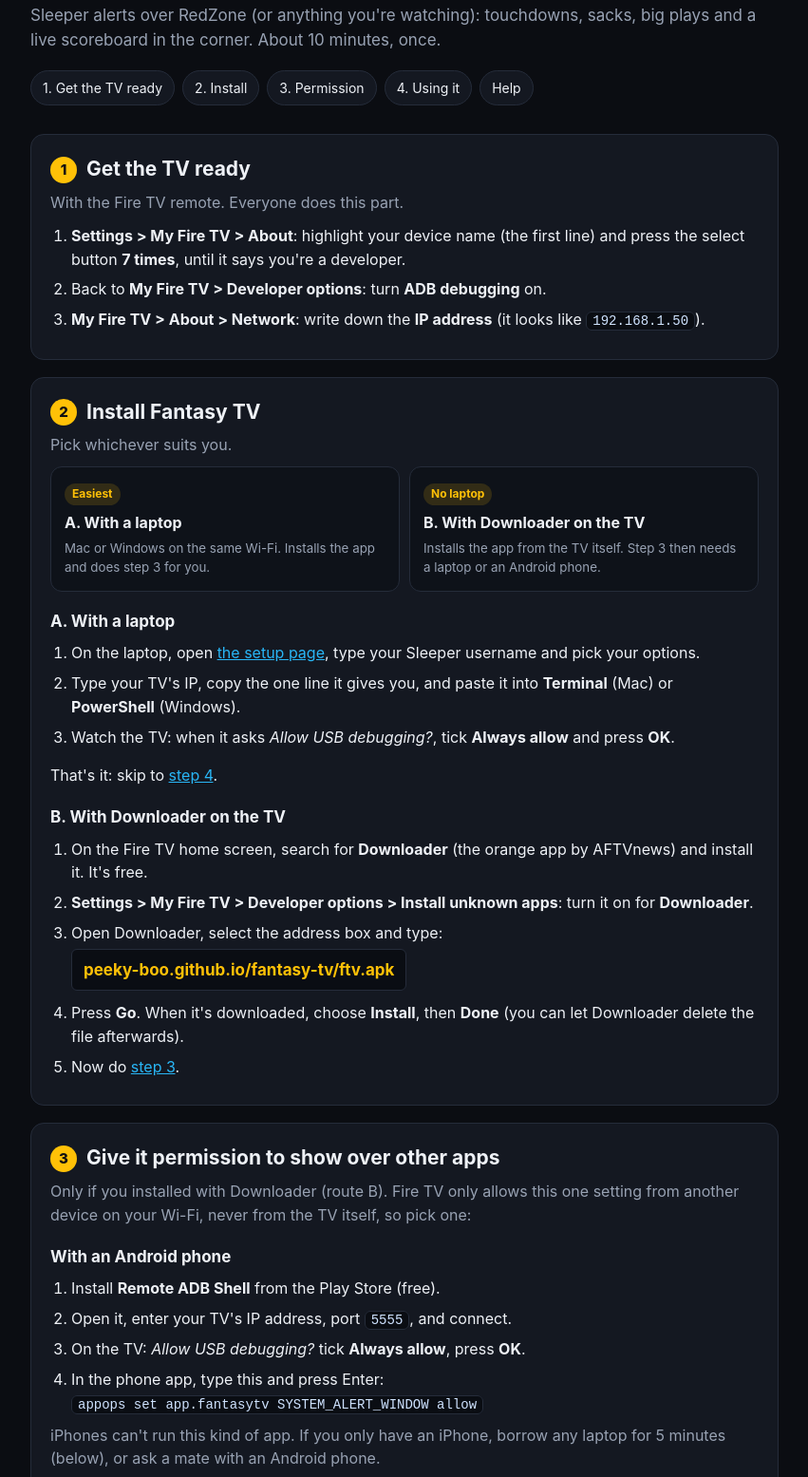
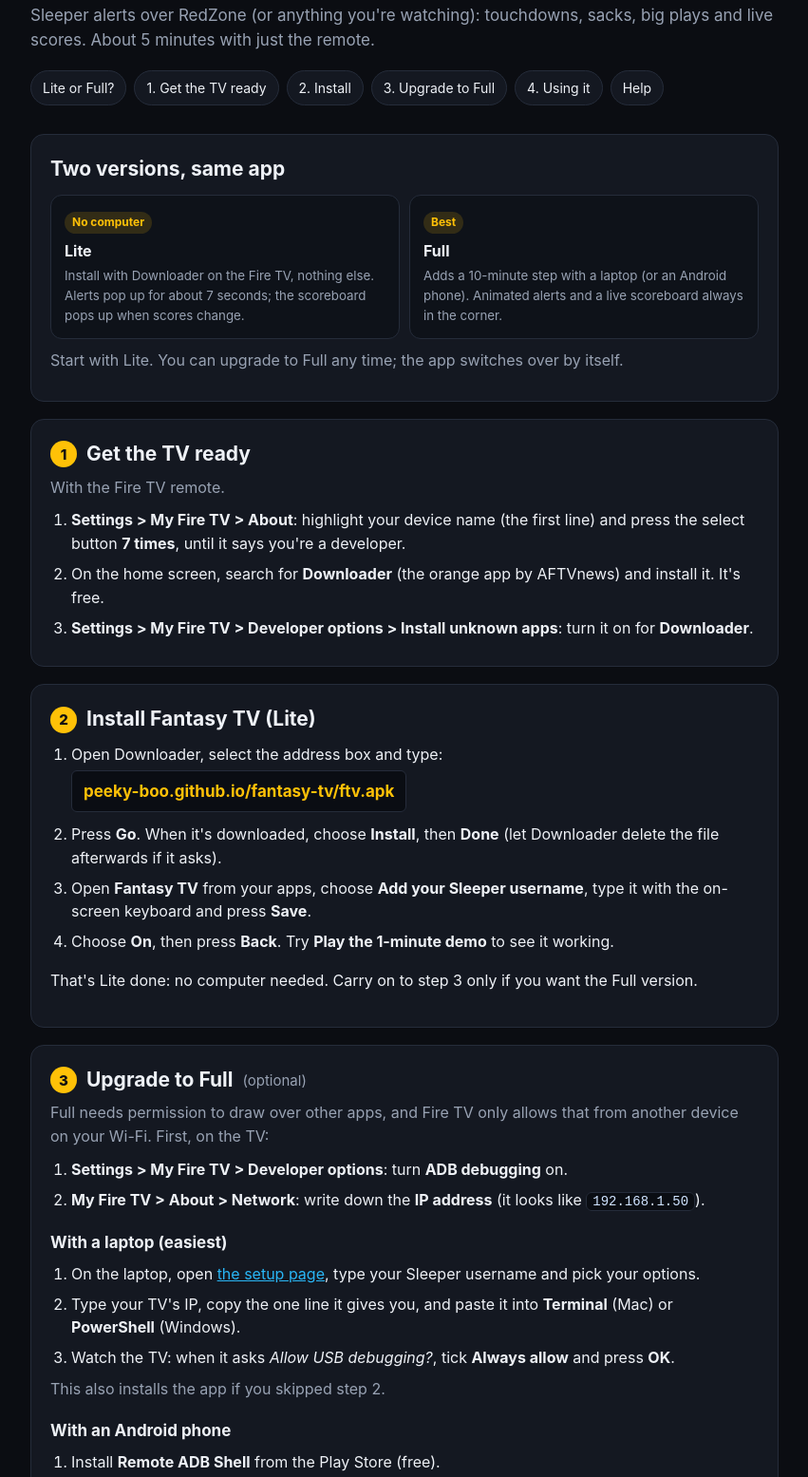
Before and after one commit to Peeky-Boo/fantasy-tv, a plain HTML site: page install.html in a window 1280 px wide. Shown: the part 87-1642 px from the top of the page at 95% size, without its empty margins (214-1065 px from the left). Drawn offline with Linux system fonts and the light colour scheme.

Commit message:
App 1.4 with Lite mode (no setup needed: install with Downloader); guide rewritten around Lite and Full
Co-Authored-By: Claude Opus 5.5 <noreply@anthropic.com>

```diff
--- a/install.html
+++ b/install.html
@@ -43,56 +43,61 @@
 <div class="wrap">
   <div class="hero">
     <h1>Put <span>Fantasy TV</span> on your Fire Stick</h1>
-    <p>Sleeper alerts over RedZone (or anything you're watching): touchdowns, sacks, big plays and a live scoreboard in the corner. About 10 minutes, once.</p>
+    <p>Sleeper alerts over RedZone (or anything you're watching): touchdowns, sacks, big plays and live scores. About 5 minutes with just the remote.</p>
     <nav>
+      <a href="#choose">Lite or Full?</a>
       <a href="#tv">1. Get the TV ready</a>
       <a href="#install">2. Install</a>
-      <a href="#permission">3. Permission</a>
+      <a href="#permission">3. Upgrade to Full</a>
       <a href="#use">4. Using it</a>
       <a href="#help">Help</a>
     </nav>
   </div>
 
+  <section id="choose">
+    <h2>Two versions, same app</h2>
+    <div class="choose">
+      <div class="card"><span class="tag">No computer</span><b>Lite</b><small>Install with Downloader on the Fire TV, nothing else. Alerts pop up for about 7 seconds; the scoreboard pops up when scores change.</small></div>
+      <div class="card"><span class="tag">Best</span><b>Full</b><small>Adds a 10-minute step with a laptop (or an Android phone). Animated alerts and a live scoreboard always in the corner.</small></div>
+    </div>
+    <p class="sub" style="margin-top:10px">Start with Lite. You can upgrade to Full any time; the app switches over by itself.</p>
+  </section>
+
   <section id="tv">
     <h2><span class="n">1</span> Get the TV ready</h2>
-    <p class="sub">With the Fire TV remote. Everyone does this part.</p>
+    <p class="sub">With the Fire TV remote.</p>
     <ol>
       <li><b>Settings &gt; My Fire TV &gt; About</b>: highlight your device name (the first line) and press the select button <b>7 times</b>, until it says you're a developer.</li>
-      <li>Back to <b>My Fire TV &gt; Developer options</b>: turn <b>ADB debugging</b> on.</li>
-      <li><b>My Fire TV &gt; About &gt; Network</b>: write down the <b>IP address</b> (it looks like <code>192.168.1.50</code>).</li>
+      <li>On the home screen, search for <b>Downloader</b> (the orange app by AFTVnews) and install it. It's free.</li>
+      <li><b>Settings &gt; My Fire TV &gt; Developer options &gt; Install unknown apps</b>: turn it on for <b>Downloader</b>.</li>
     </ol>
   </section>
 
   <section id="install">
-    <h2><span class="n">2</span> Install Fantasy TV</h2>
-    <p class="sub">Pick whichever suits you.</p>
-    <div class="choose">
-      <div class="card"><span class="tag">Easiest</span><b>A. With a laptop</b><small>Mac or Windows on the same Wi-Fi. Installs the app and does step 3 for you.</small></div>
-      <div class="card"><span class="tag">No laptop</span><b>B. With Downloader on the TV</b><small>Installs the app from the TV itself. Step 3 then needs a laptop or an Android phone.</small></div>
-    </div>
+    <h2><span class="n">2</span> Install Fantasy TV (Lite)</h2>
+    <ol>
+      <li>Open Downloader, select the address box and type:<br><span class="addr">peeky-boo.github.io/fantasy-tv/ftv.apk</span></li>
+      <li>Press <b>Go</b>. When it's downloaded, choose <b>Install</b>, then <b>Done</b> (let Downloader delete the file afterwards if it asks).</li>
+      <li>Open <b>Fantasy TV</b> from your apps, choose <b>Add your Sleeper username</b>, type it with the on-screen keyboard and press <b>Save</b>.</li>
+      <li>Choose <b>On</b>, then press <b>Back</b>. Try <b>Play the 1-minute demo</b> to see it working.</li>
+    </ol>
+    <p>That's Lite done: no computer needed. Carry on to step 3 only if you want the Full version.</p>
+  </section>
 
-    <h3>A. With a laptop</h3>
+  <section id="permission">
+    <h2><span class="n">3</span> Upgrade to Full <span style="font-weight:400;color:var(--muted);font-size:15px">(optional)</span></h2>
+    <p class="sub">Full needs permission to draw over other apps, and Fire TV only allows that from another device on your Wi-Fi. First, on the TV:</p>
+    <ol>
+      <li><b>Settings &gt; My Fire TV &gt; Developer options</b>: turn <b>ADB debugging</b> on.</li>
+      <li><b>My Fire TV &gt; About &gt; Network</b>: write down the <b>IP address</b> (it looks like <code>192.168.1.50</code>).</li>
+    </ol>
+    <h3>With a laptop (easiest)</h3>
     <ol>
       <li>On the laptop, open <a href="./">the setup page</a>, type your Sleeper username and pick your options.</li>
       <li>Type your TV's IP, copy the one line it gives you, and paste it into <b>Terminal</b> (Mac) or <b>PowerShell</b> (Windows).</li>
       <li>Watch the TV: when it asks <i>Allow USB debugging?</i>, tick <b>Always allow</b> and press <b>OK</b>.</li>
     </ol>
-    <p>That's it: skip to <a href="#use">step 4</a>.</p>
-
-    <h3>B. With Downloader on the TV</h3>
-    <ol>
-      <li>On the Fire TV home screen, search for <b>Downloader</b> (the orange app by AFTVnews) and install it. It's free.</li>
-      <li><b>Settings &gt; My Fire TV &gt; Developer options &gt; Install unknown apps</b>: turn it on for <b>Downloader</b>.</li>
-      <li>Open Downloader, select the address box and type:<br><span class="addr">peeky-boo.github.io/fantasy-tv/ftv.apk</span></li>
-      <li>Press <b>Go</b>. When it's downloaded, choose <b>Install</b>, then <b>Done</b> (you can let Downloader delete the file afterwards).</li>
-      <li>Now do <a href="#permission">step 3</a>.</li>
-    </ol>
-  </section>
-
-  <section id="permission">
-    <h2><span class="n">3</span> Give it permission to show over other apps</h2>
-    <p class="sub">Only if you installed with Downloader (route B). Fire TV only allows this one setting from another device on your Wi-Fi, never from the TV itself, so pick one:</p>
-
+    <p class="sub">This also installs the app if you skipped step 2.</p>
     <h3>With an Android phone</h3>
     <ol>
       <li>Install <b>Remote ADB Shell</b> from the Play Store (free).</li>
@@ -100,14 +105,7 @@
       <li>On the TV: <i>Allow USB debugging?</i> tick <b>Always allow</b>, press <b>OK</b>.</li>
       <li>In the phone app, type this and press Enter:<br><code>appops set app.fantasytv SYSTEM_ALERT_WINDOW allow</code></li>
     </ol>
-    <p class="sub">iPhones can't run this kind of app. If you only have an iPhone, borrow any laptop for 5 minutes (below), or ask a mate with an Android phone.</p>
-
-    <h3>With a laptop</h3>
-    <p>Easiest is route A above: it covers this step too. Or, if you already have Android's <code>adb</code> tool, run these two lines (with your TV's IP):</p>
-    <p><code>adb connect 192.168.1.50</code><br><code>adb shell appops set app.fantasytv SYSTEM_ALERT_WINDOW allow</code></p>
-
-    <h3>Then, on the TV</h3>
-    <p>Open <b>Fantasy TV</b> from your apps, choose <b>Add your Sleeper username</b>, type it with the on-screen keyboard and press <b>Save</b>.</p>
+    <p class="sub">iPhones can't run this kind of app. Lite works fine without it.</p>
   </section>
 
   <section id="use">
@@ -125,15 +123,15 @@
     <p class="sub">Tip: <b>Play the 1-minute demo</b> in the menu shows last week's real scores from your league as if live, to see it working any time.</p>
 
     <h3>Updating</h3>
-    <p>Install a new version the same way you installed it (route A's line again, or Downloader with the same address). Your settings and the permission are kept.</p>
+    <p>Install a new version the same way: Downloader with the same address (or the laptop line again). Your settings and the permission are kept.</p>
   </section>
 
   <section id="help">
     <h2>Help</h2>
     <table>
       <tr><th>Problem</th><th>Fix</th></tr>
-      <tr><td>The app says "One-off setup needed"</td><td>Step 3 hasn't been done yet.</td></tr>
-      <tr><td>The laptop or phone can't connect</td><td>Check ADB debugging is on, the TV's IP is right, and both are on the same Wi-Fi (not a guest network).</td></tr>
+      <tr><td>The menu says "Lite mode"</td><td>That's normal without step 3. Do step 3 for the Full version.</td></tr>
+      <tr><td>The laptop or phone can't connect (step 3)</td><td>Check ADB debugging is on, the TV's IP is right, and both are on the same Wi-Fi (not a guest network).</td></tr>
       <tr><td>No "Allow USB debugging?" on the TV</td><td>Turn ADB debugging off and on again, then reconnect.</td></tr>
       <tr><td>Nothing shows on the TV</td><td>Open Fantasy TV and check it says <b>On</b>.</td></tr>
       <tr><td>Alerts appear before the play</td><td>Set <b>Delay alerts</b> to 30 or 60 seconds.</td></tr>
```
Also changed, not shown: index.html (+1 -1 lines), 2 other files.
